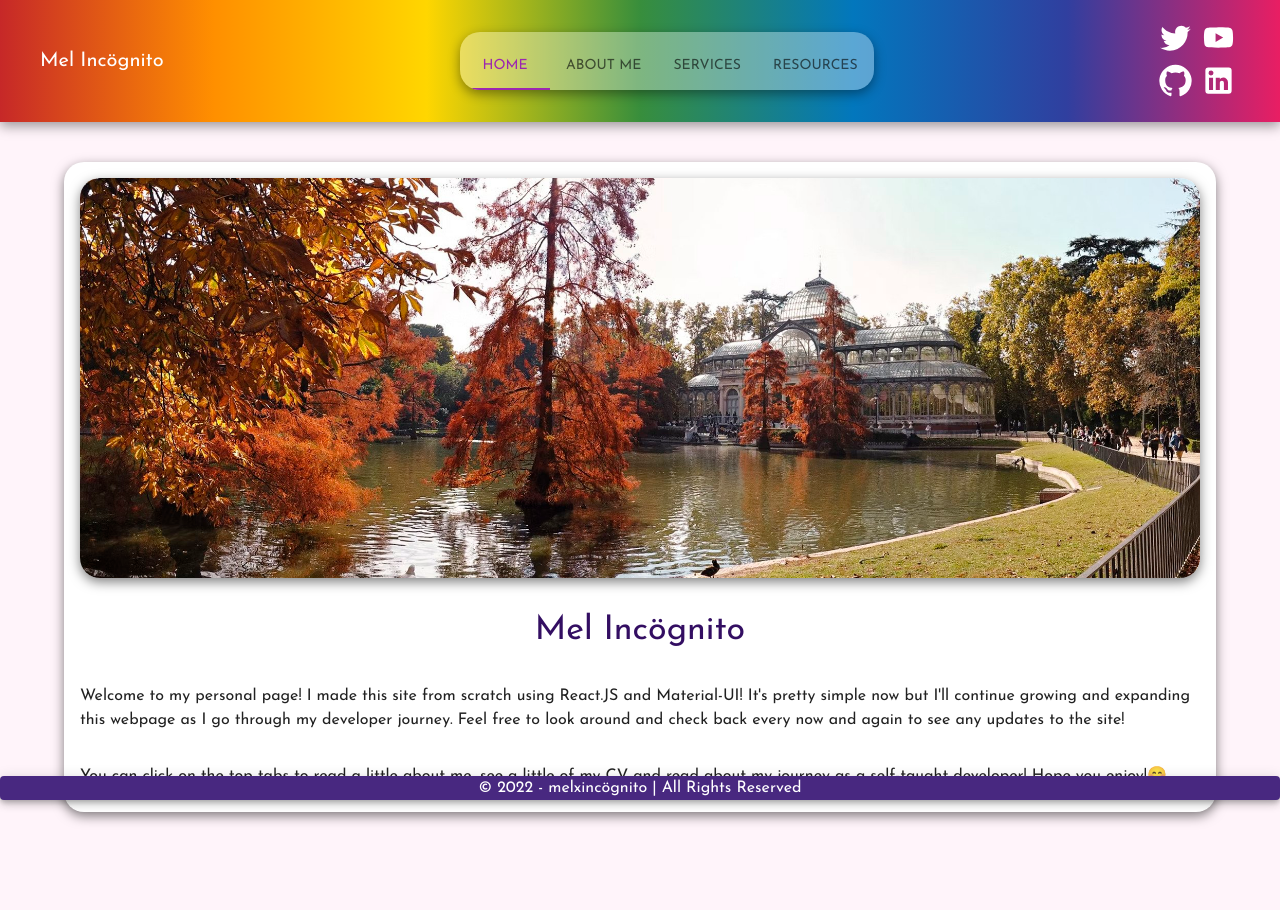
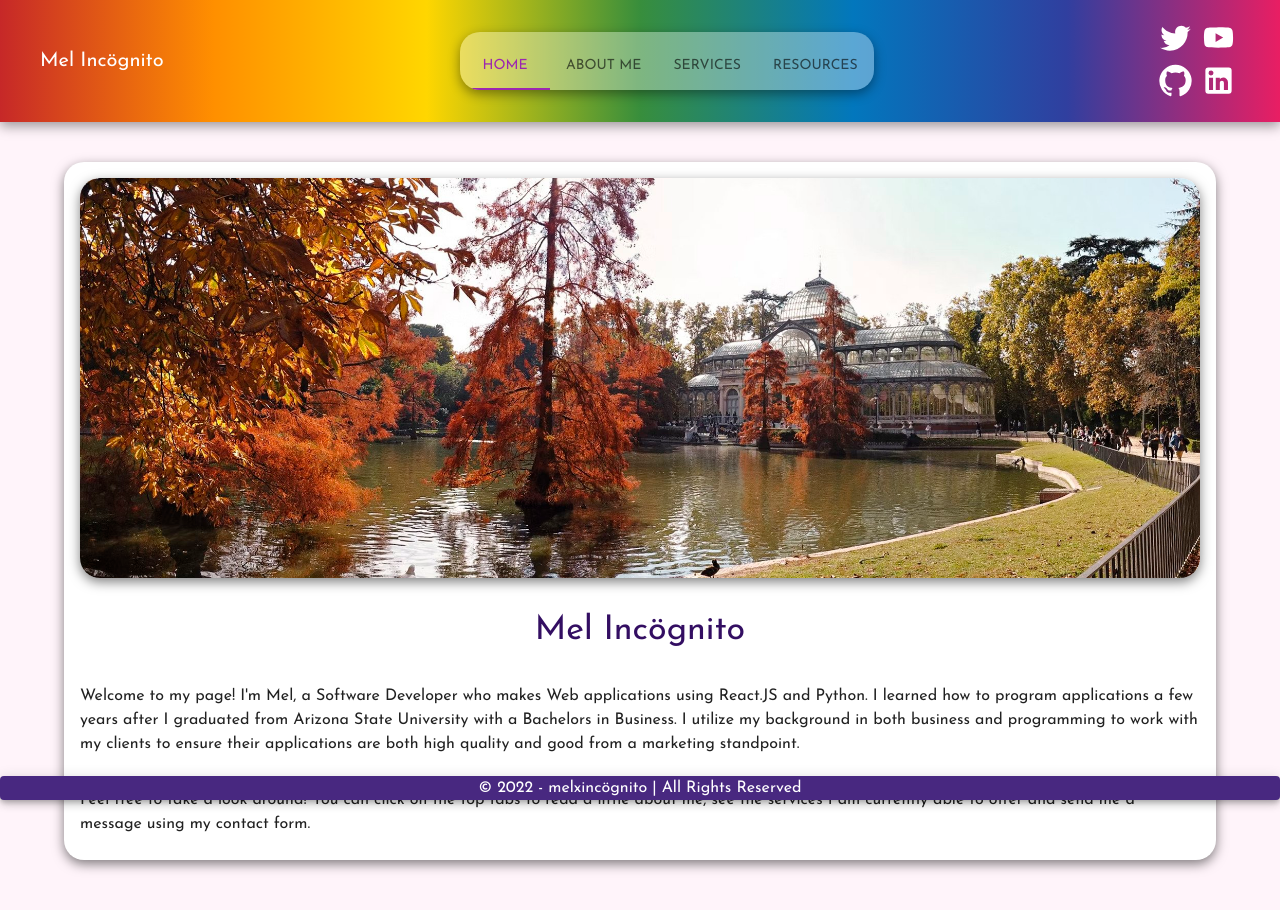
Before and after one commit to melxincognito/melxincognito-webpage, a React (Create React App) app: page / in a window 1280 px wide. Shown: the top 910 px of the page. Built offline with nearby package versions, Linux system fonts and the light colour scheme.

Commit message:
changed HomePage content

```diff
--- a/src/pages/HomePage.js
+++ b/src/pages/HomePage.js
@@ -30,19 +30,21 @@ export default function HomePage() {
       </CardContent>
       <CardContent>
         <Typography variant="body1">
-          Welcome to my personal page! I made this site from scratch using
-          React.JS and Material-UI! It's pretty simple now but I'll continue
-          growing and expanding this webpage as I go through my developer
-          journey. Feel free to look around and check back every now and again
-          to see any updates to the site!{" "}
+          Welcome to my page! I'm Mel, a Software Developer who makes Web
+          applications using React.JS and Python. I learned how to program
+          applications a few years after I graduated from Arizona State
+          University with a Bachelors in Business. I utilize my background in
+          both business and programming to work with my clients to ensure their
+          applications are both high quality and good from a marketing
+          standpoint.
         </Typography>
       </CardContent>
       <CardContent>
         <Typography variant="body1">
           {" "}
-          You can click on the top tabs to read a little about me, see a little
-          of my CV and read about my journey as a self-taught developer! Hope
-          you enjoy!😊
+          Feel free to take a look around! You can click on the top tabs to read
+          a little about me, see the services I am currently able to offer and
+          send me a message using my contact form.
         </Typography>
       </CardContent>
     </MainCard>
```
